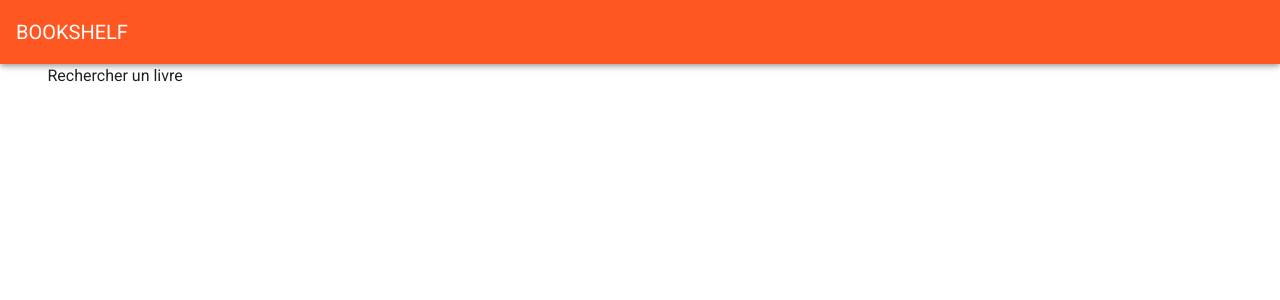
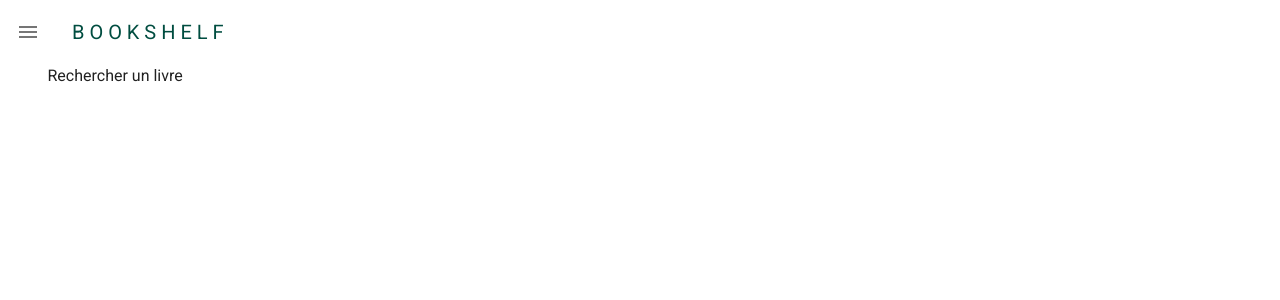
Before and after one commit to mathildemichau/bookshelf, a Vue app: page / in a window 1280 px wide. Shown: the top 300 px of the page. Built offline with nearby package versions, Linux system fonts and the light colour scheme.

Commit message:
simplify Nav bar

```diff
--- a/src/components/Navigation.vue
+++ b/src/components/Navigation.vue
@@ -1,29 +1,8 @@
 <template>
   <div>
-    <!-- <v-navigation-drawer v-model="drawer" app>
-      <v-list dense>
-        <v-list-item @click>
-          <v-list-item-action>
-            <v-icon>mdi-home</v-icon>
-          </v-list-item-action>
-          <v-list-item-content>
-            <v-list-item-title>Home</v-list-item-title>
-          </v-list-item-content>
-        </v-list-item>
-        <v-list-item @click>
-          <v-list-item-action>
-            <v-icon>mdi-contact-mail</v-icon>
-          </v-list-item-action>
-          <v-list-item-content>
-            <v-list-item-title>Contact</v-list-item-title>
-          </v-list-item-content>
-        </v-list-item>
-      </v-list>
-    </v-navigation-drawer> -->
-
-    <v-app-bar app color="deep-orange" dark>
-      <!-- <v-app-bar-nav-icon @click.stop="drawer = !drawer"></v-app-bar-nav-icon> -->
-      <v-toolbar-title> BOOKSHELF </v-toolbar-title>
+    <v-app-bar app color="white" class="teal--text text--darken-4" flat>
+      <v-app-bar-nav-icon @click.stop="drawer = !drawer"></v-app-bar-nav-icon>
+      <v-toolbar-title>B O O K S H E L F</v-toolbar-title>
     </v-app-bar>
   </div>
 </template>
@@ -39,3 +18,7 @@ export default {
   })
 };
 </script>
+
+<style  scoped>
+
+</style>
```
